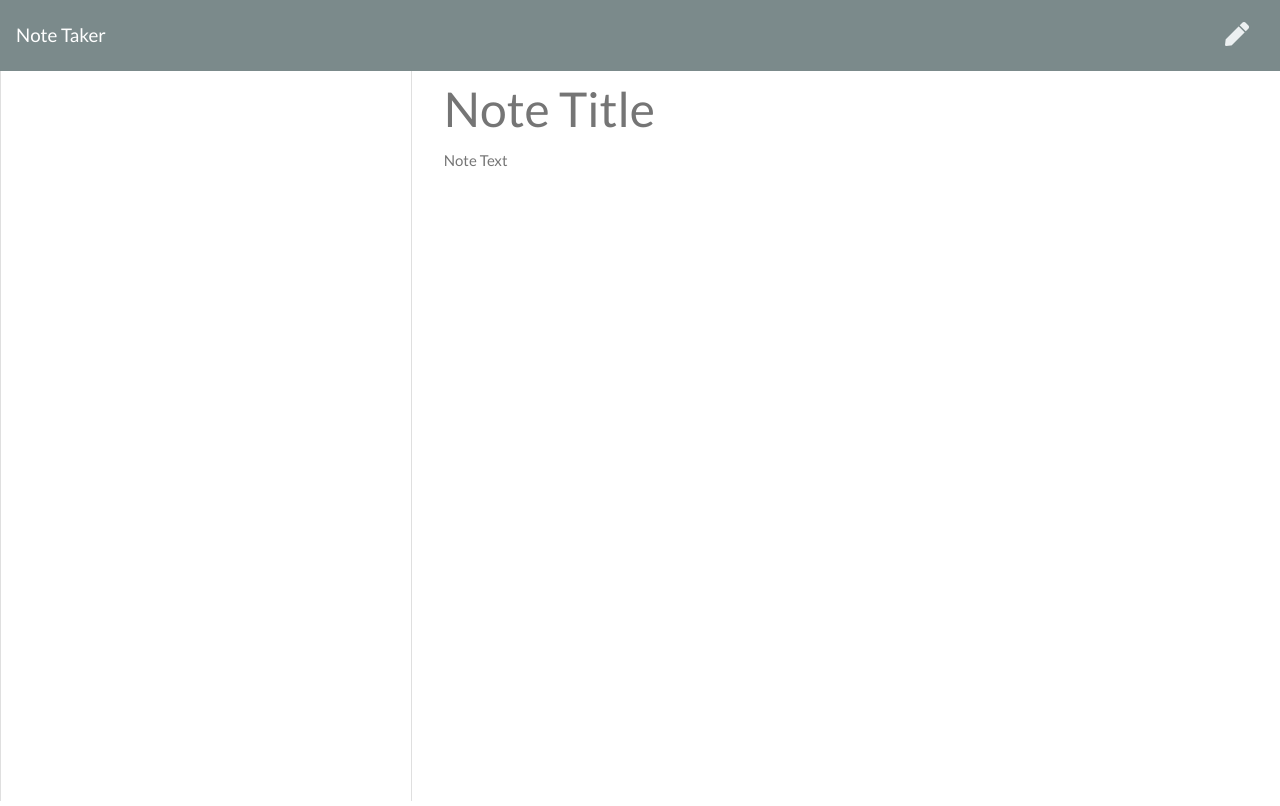
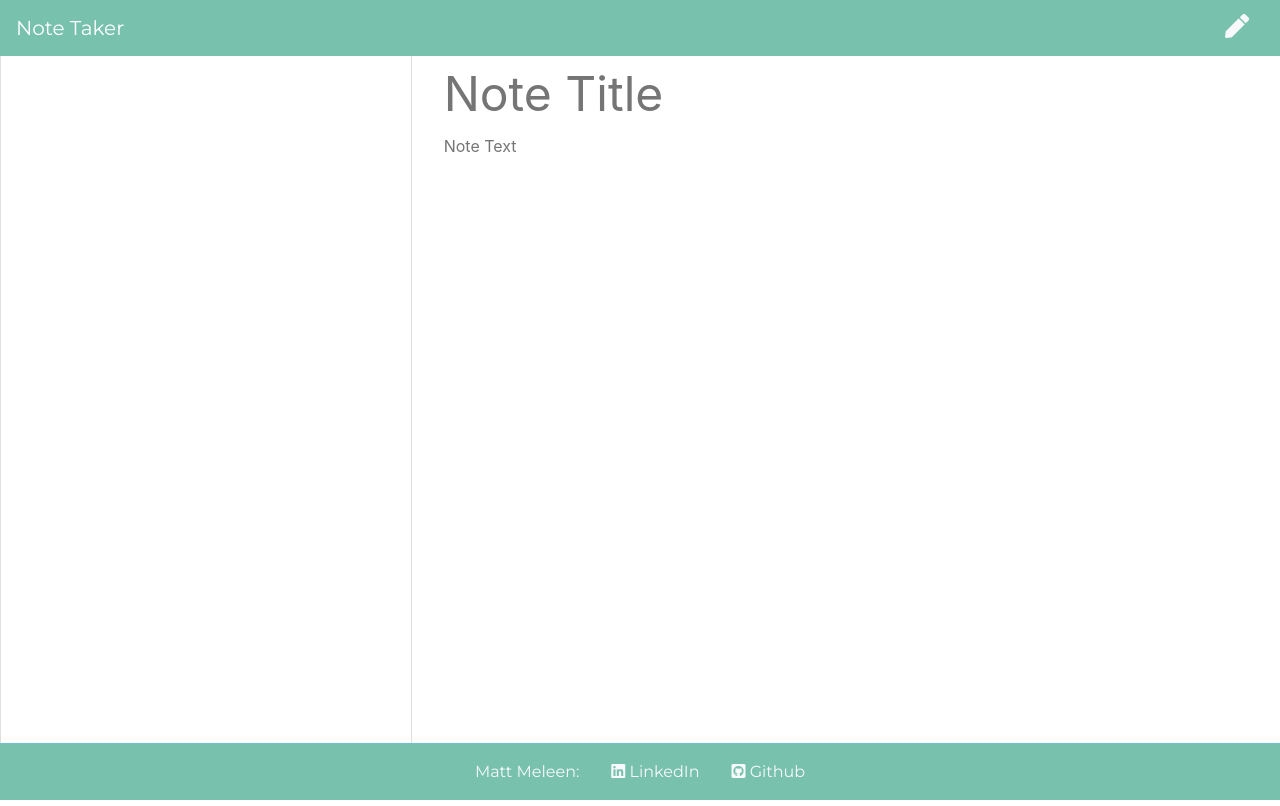
Before and after one commit to mmeleen/note-taker_express, a website: page public/notes.html in a window 1280 px wide. Drawn offline with nearby package versions, Linux system fonts and the light colour scheme; no server answers.

Commit message:
Footer added, style changes

```diff
--- a/public/notes.html
+++ b/public/notes.html
@@ -6,14 +6,14 @@
   <meta name="viewport" content="width=device-width, initial-scale=1.0">
   <meta http-equiv="X-UA-Compatible" content="ie=edge">
   <title>Note Taker</title>
-  <link rel="stylesheet" href="https://cdnjs.cloudflare.com/ajax/libs/bootswatch/4.1.3/flatly/bootstrap.min.css" />
+  <link rel="stylesheet" href="https://cdnjs.cloudflare.com/ajax/libs/bootswatch/4.1.3/minty/bootstrap.min.css" />
   <link rel="stylesheet" href="https://use.fontawesome.com/releases/v5.3.1/css/all.css" integrity="sha384-mzrmE5qonljUremFsqc01SB46JvROS7bZs3IO2EmfFsd15uHvIt+Y8vEf7N7fWAU"
     crossorigin="anonymous">
   <link rel="stylesheet" href="/assets/css/styles.css">
 </head>
 
 <body>
-  <nav class="navbar navbar-dark bg-dark">
+  <nav class="navbar navbar-dark bg-primary">
     <a class="navbar-brand" href="/">Note Taker
     </a>
     <div class="icons">
@@ -35,6 +35,14 @@
       </div>
     </div>
   </div>
+
+  <!-- Sticky Footer w/ LinkedIn & GitHub Links and Icons -->
+  <footer class="navbar navbar-expand bg-primary fixed-bottom justify-content-center border-info border-top">
+    <span id ="footer-name" class="nav text-light navbar-item nav-link">Matt Meleen: </span>
+    <a class = "nav text-light navbar-item nav-link" href="https://www.linkedin.com/in/mattmeleen/" target="_blank"><span class="fab fa-linkedin"></span> LinkedIn</a>
+    <a class = "nav text-light navbar-item nav-link" href="https://github.com/mmeleen" target="_blank"><span class="fab fa-github-square"></span> Github</span></a>
+  </footer>
+
   <script src="https://cdnjs.cloudflare.com/ajax/libs/jquery/3.3.1/jquery.min.js"></script>
   <script src="/assets/js/index.js"></script>
 </body>
```
